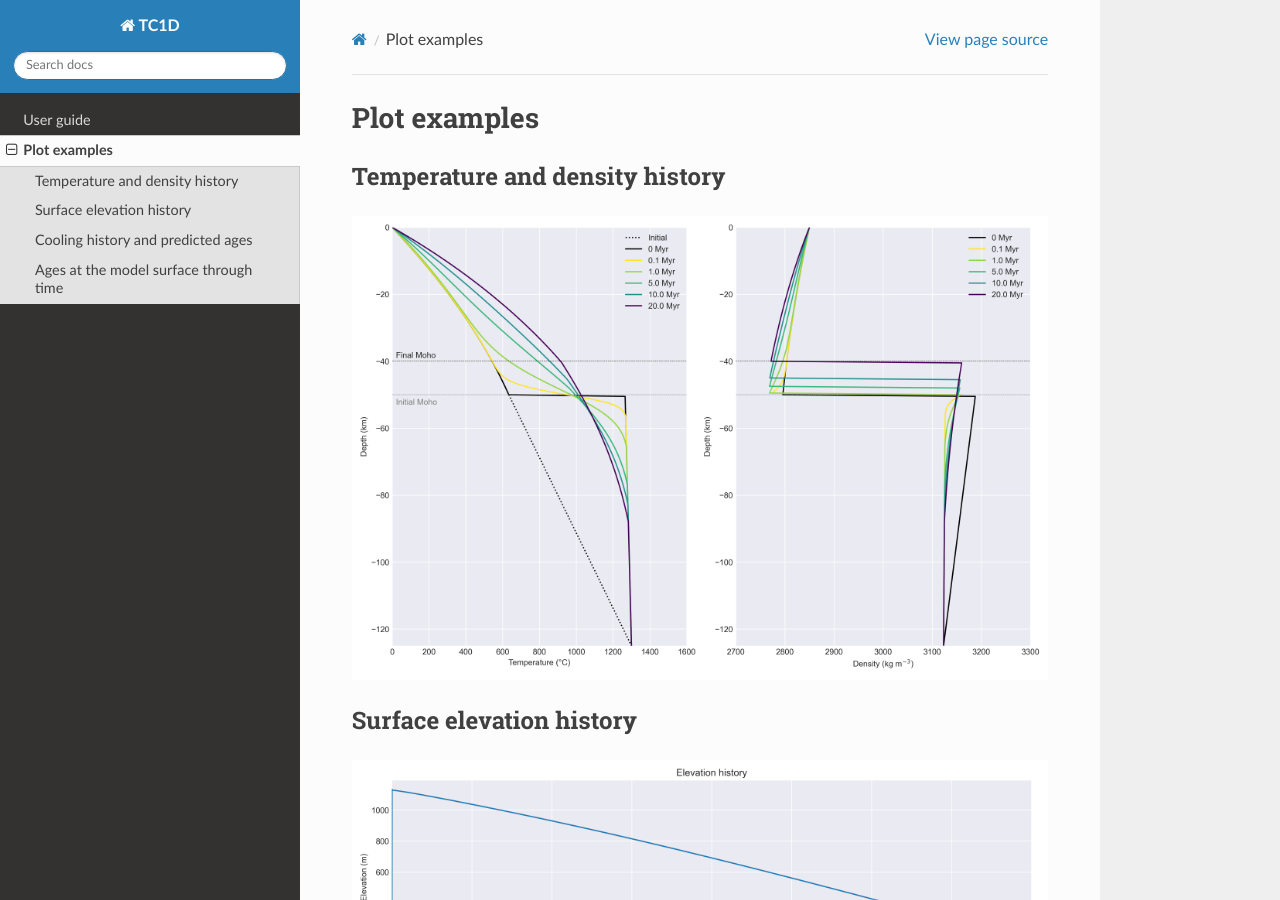
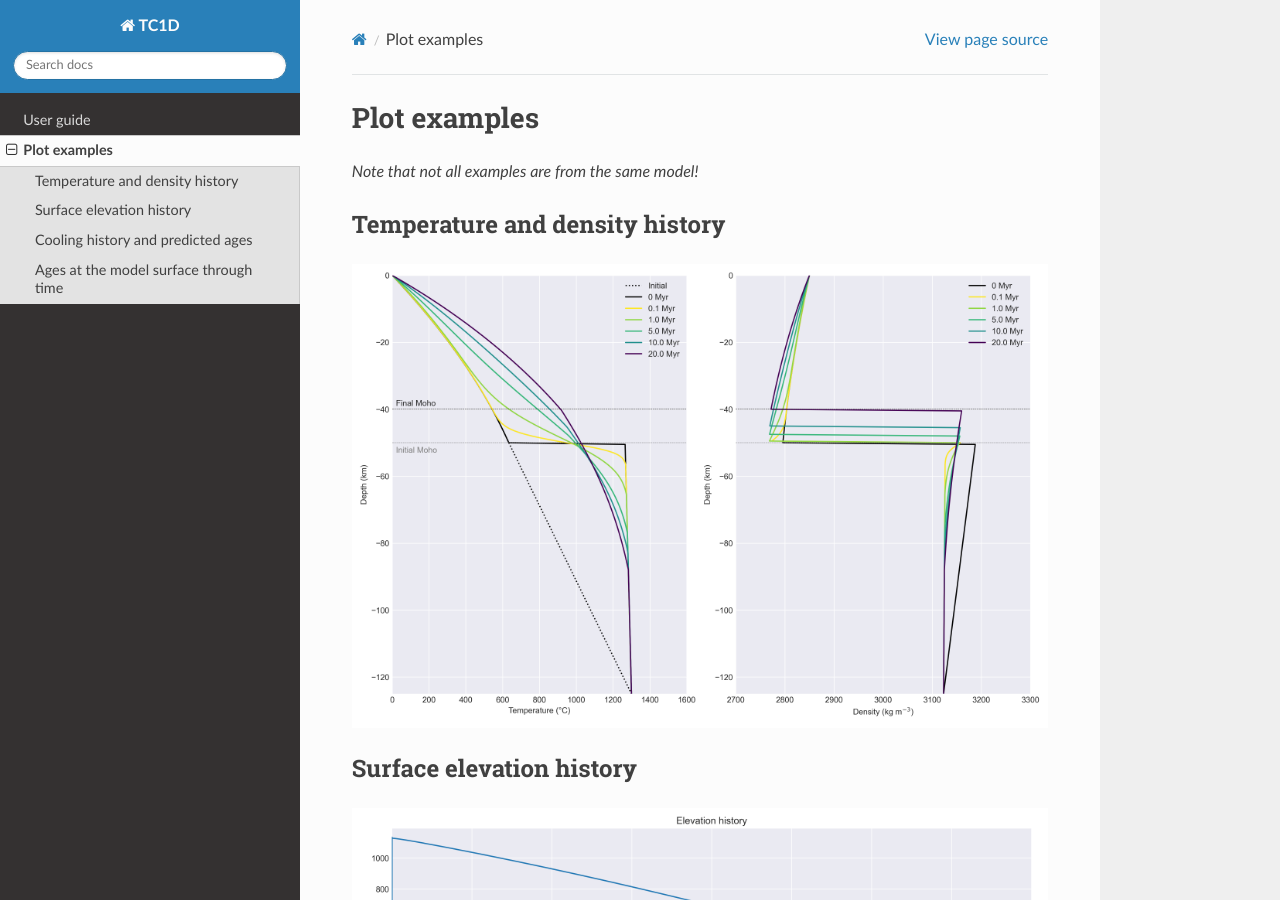
Before and after one commit to HUGG/TC1D, a Sphinx documentation site: the page built from docs/source/example-plots.md, in a window 1280 px wide and 900 px high. Built offline with Sphinx 7.4.7 and the Read the Docs theme 2.0.0, drawn with Linux system fonts in a browser that asks for light colours.

Commit message:
Add example plots disclaimer

```diff
--- a/docs/source/example-plots.md
+++ b/docs/source/example-plots.md
@@ -1,4 +1,6 @@
 # Plot examples
+
+*Note that not all examples are from the same model!*
 
 ## Temperature and density history
 
```
